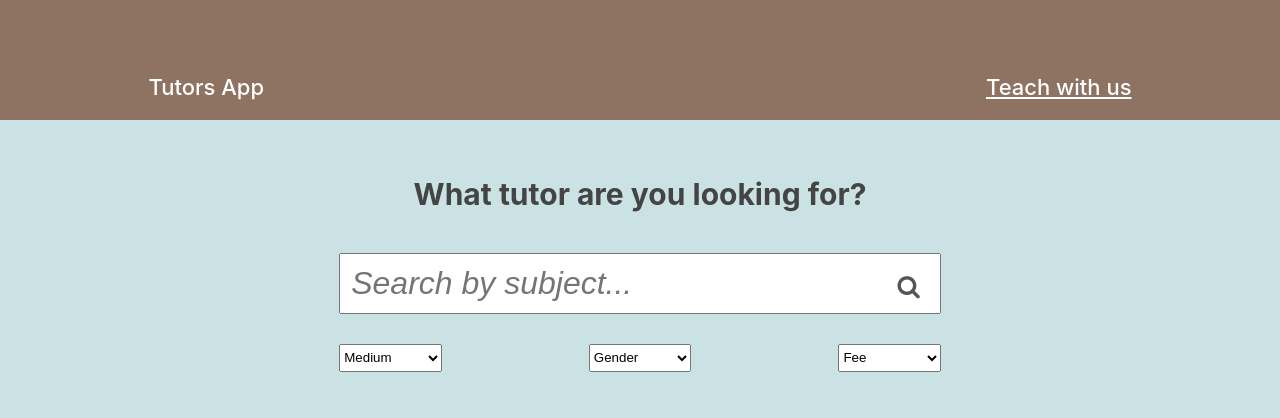
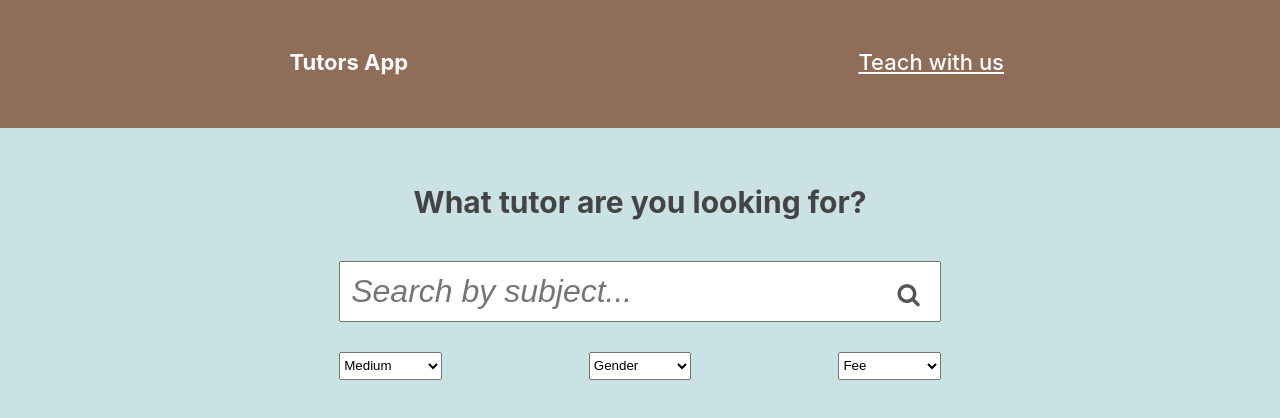
Before and after one commit to elireiner/tutors-app, a React (Create React App) app: page / in a window 1280 px wide. Shown: the top 418 px of the page. Built offline with nearby package versions, Linux system fonts and the light colour scheme; no server answers.

Commit message:
Align nav textv with body

```diff
--- a/src/components/Nav/Nav.css
+++ b/src/components/Nav/Nav.css
@@ -1,24 +1,36 @@
 .navbar {
-    height: 15vh;
-    background-color: #8E7363;
+    height: 16%;
+    background-color: #906d59;/* #8E7363;*/
     color: white;
     font-size: 22px;
     font-weight: 500;
+    padding: 0;
+    width: 100%;
+}
+.nav-text {
+    height: 60%;
+    width: 70%;
+    display: flex;
+    justify-content: space-between;
+    margin: auto;
+    align-items: center;
+}
+.nav-text>p, .nav-text>.tutor {
+    background-color: #906d59;
+    color: white;
+    width: 35%;
+    font-size: 22px;
+    padding: 2% 0;
+    margin: 0;
+    text-align: center;
+    height: 40%;
 }
 
-.navbar>p, .navbar>.tutor {
-    background-color: #8E7363;
-    color: white;
-    width: 50%;
-    font-size: 22px;
-    padding: 2%;
-    margin: 0;
+.nav-text>p {
+    font-weight: 700;
 }
 
-.navbar>p {
-    text-align: start;
+.nav-text > .tutor:hover {
+    background-color: #a1816f;
+    border-radius: 10px
 }
-
-.navbar>.tutor {
-    text-align: end;
-}
--- a/src/components/Nav/Nav.js
+++ b/src/components/Nav/Nav.js
@@ -8,8 +8,11 @@ export default class Nav extends React.Component {
 
         return (
             <nav className="navbar">
-                <p>Tutors App</p>
-                <Link className="tutor" to='/tutors/add-service'>Teach with us</Link>
+                <section className="nav-text">
+                    <p>Tutors App</p>
+                    <Link className="tutor" to='/tutors/add-service'>Teach with us</Link>
+                </section>
+
             </nav>
         )
     }
```
